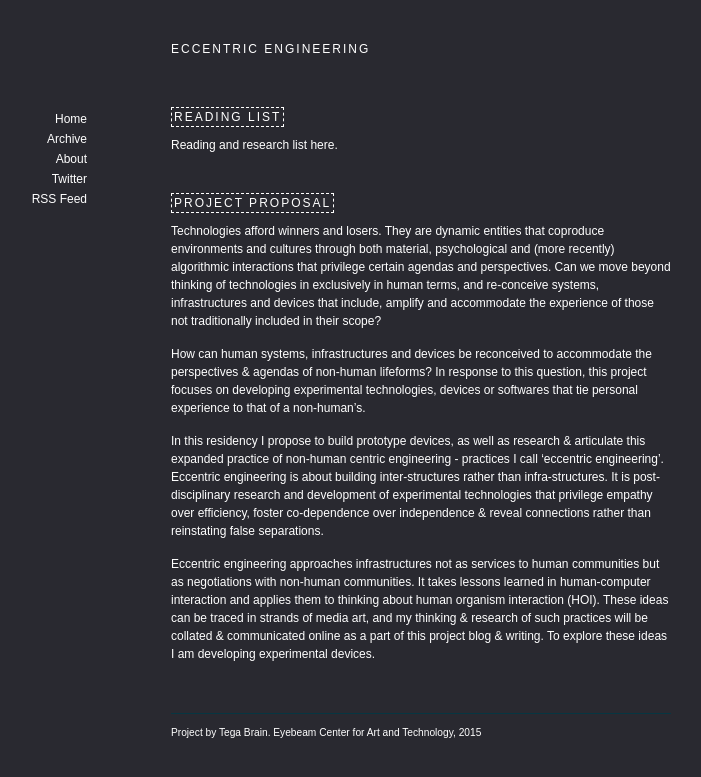
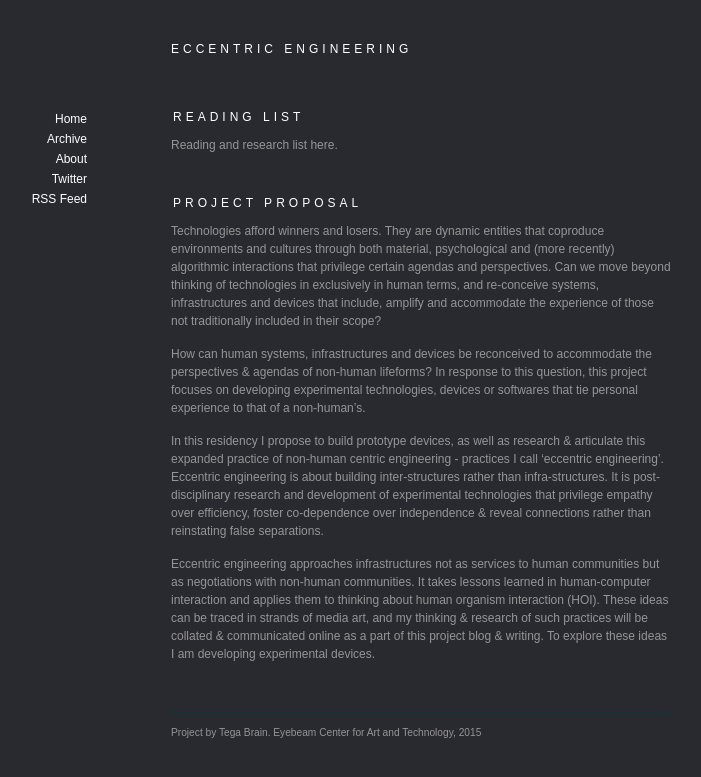
Before and after one commit to eccentricengineering/eccentricengineering.github.io, a Jekyll site: the page built from index.html, in a window 1280 px wide. Shown: the top 777 px of the page, without its empty margins (219-920 px from the left). Built offline with Jekyll 4.4.1, drawn with Linux system fonts in a browser that asks for light colours; nearby versions of some CDN libraries; the list of posts is cut into pages by our own code.

Commit message:
about update

```diff
--- a/assets/css/colors-light.css
+++ b/assets/css/colors-light.css
@@ -19,7 +19,8 @@ h1, h2, h3 {
 }
 
 p {
-	color:#ffffff;
+	color:#969696;
+	letter-spacing: 1.2;
 }
 
 h1 a, h1 a:visited, h1 a:active {
--- a/assets/css/style.css
+++ b/assets/css/style.css
@@ -81,13 +81,13 @@ h1 {
 	font-size: 12px;
 	margin: 0 0 10px 0;
 	text-transform: uppercase;
-	letter-spacing: 2px;
+	letter-spacing: 4px;
 }
 h2 {
 	font-size: 12px;
 	margin: 0 0 10px 0;
 	text-transform: uppercase;
-	letter-spacing: 2px;
+	letter-spacing: 4px;
 	font-weight: normal;
 }
 h3 {
@@ -166,10 +166,11 @@ h3 {
 
 #sidebar a {
 	border: none;
-	font-family: Arial, Helvetica, sans-serif;
+	font-family: Museo Sans, Arial, Helvetica, sans-serif;
 	text-decoration: none;
   text-transform: none;
 	padding: 2px 4px;
+	letter-spacing: 1.5;
 }
 
 
@@ -187,7 +188,7 @@ article h2 {
 }
 article h2 a {
 	border-color: 2aa198;
-	border: dashed 1px;
+	/*border: dashed 1px;*/
 	padding: 2px;
 }
 article h2 a.anchor {
```
